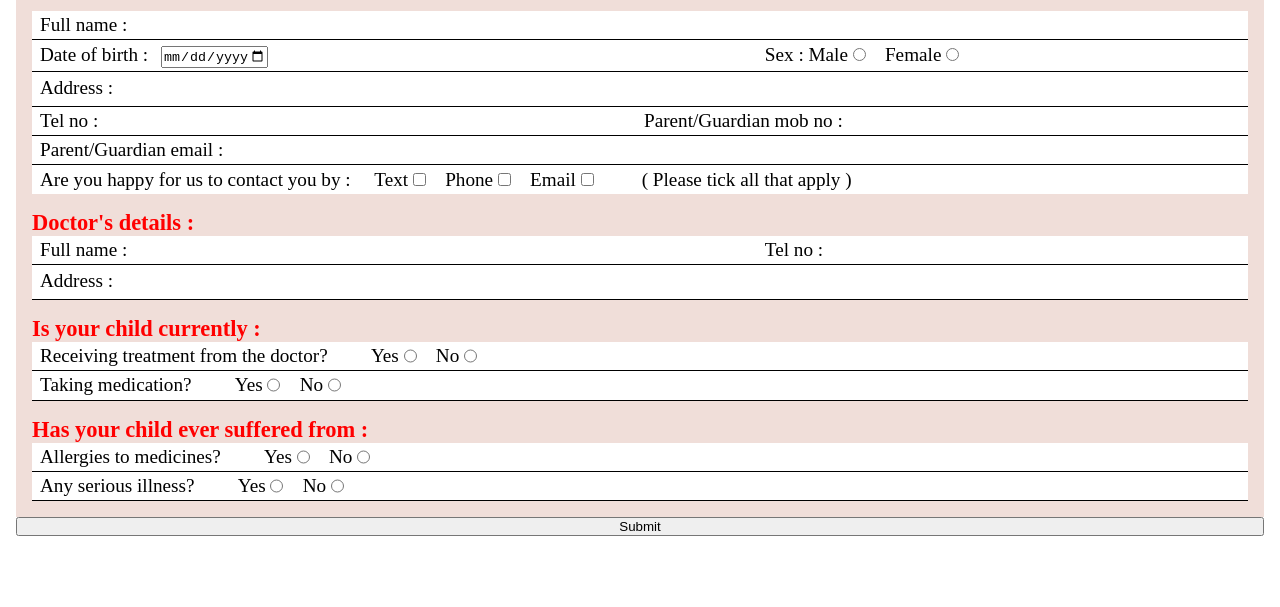
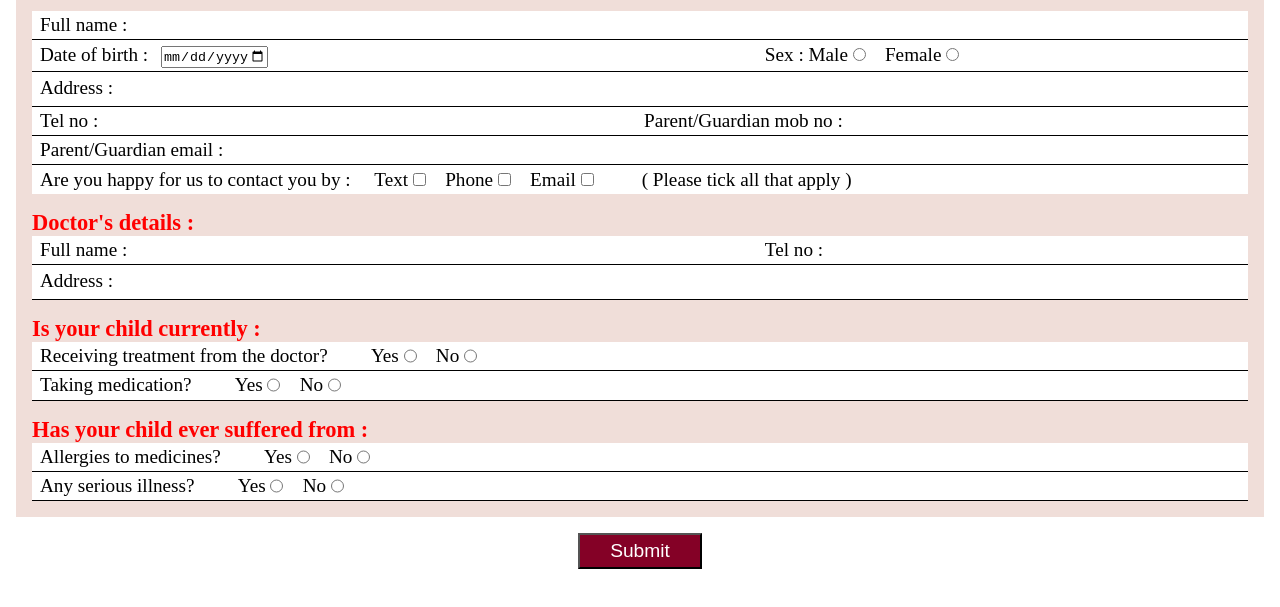
Before and after one commit to Neer393/ManoVedhan, a plain HTML site: page index.html in a window 1280 px wide. Shown: the part 147-754 px from the top of the page. Drawn offline with Linux system fonts and the light colour scheme.

Commit message:
Update style.css

```diff
--- a/style.css
+++ b/style.css
@@ -118,3 +118,12 @@ h3{
     color: red;
     margin-top: 1rem;
 }
+#sub{
+    width: 10%;
+    margin: auto;
+    margin-top: 1rem;
+    padding: 0.3rem 1rem;
+    font-size: 1.2rem;
+    color: white;
+    background-color: #840126;
+}
```
